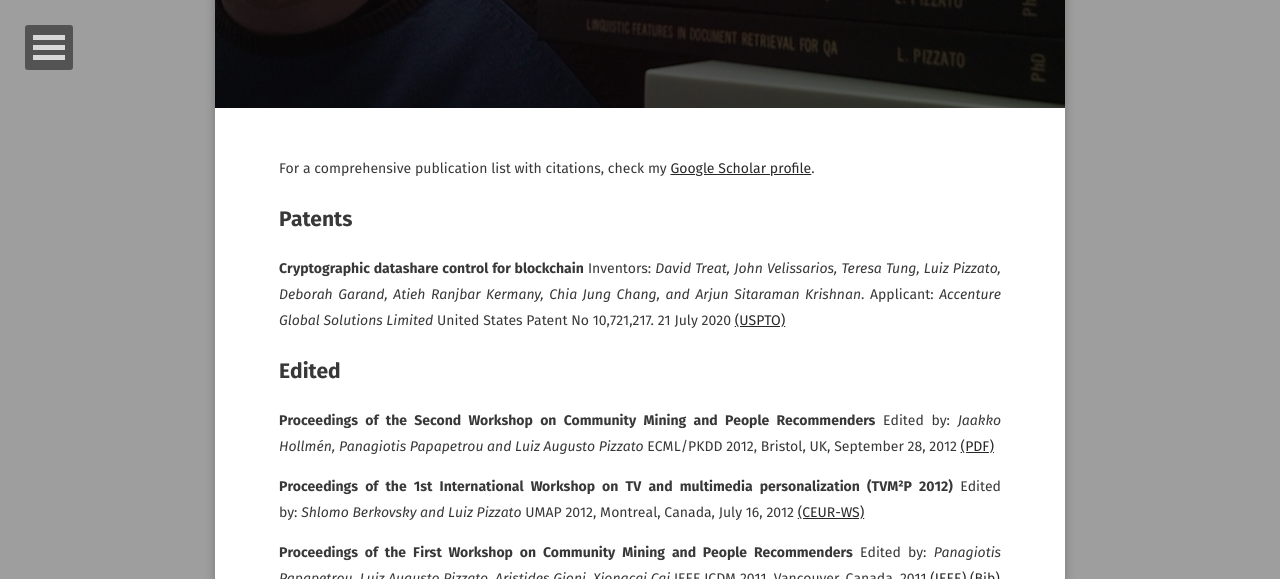
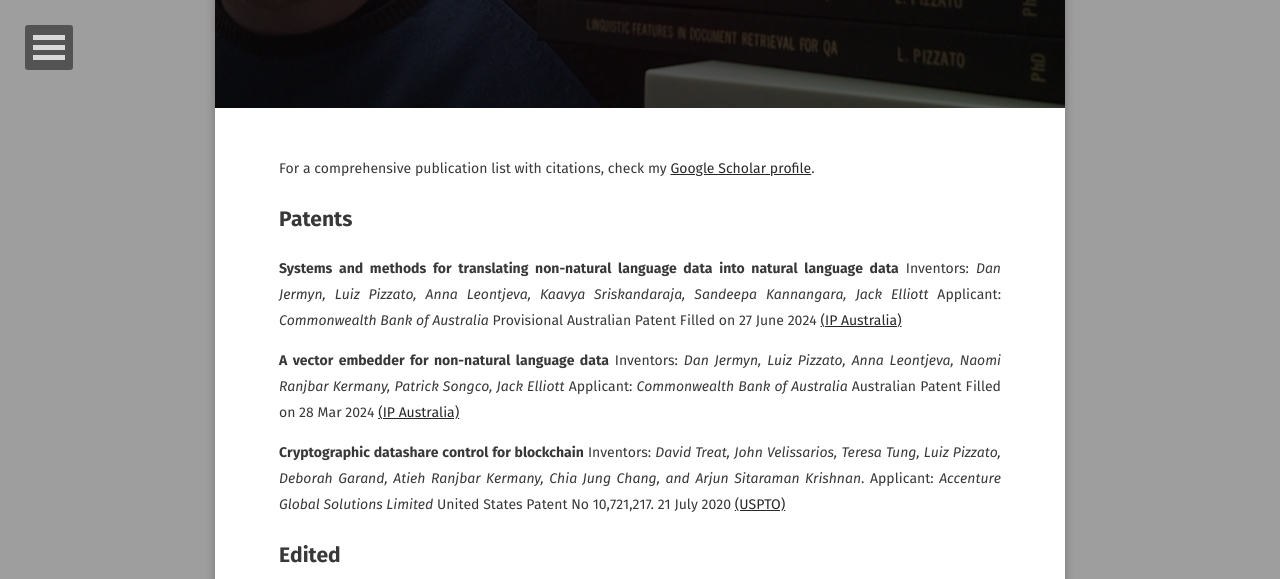
Before and after one commit to pizzato/pizzato.github.io, a Jekyll site: the page built from publications/index.markdown, in a window 1280 px wide and 900 px high, scrolled down 381 px, cut to the strip 0-579 px from the top of the window. Built offline with Jekyll 4.4.1, drawn with Linux system fonts in a browser that asks for light colours; some web fonts are replaced; a style sheet for code colours, icons or effects is not loaded.

Commit message:
Update index.markdown

```diff
--- a/publications/index.markdown
+++ b/publications/index.markdown
@@ -14,6 +14,19 @@ For a comprehensive publication list with citations, check my [Google Scholar pr
 
 
 ## Patents
+
+
+**Systems and methods for translating non-natural language data into natural language data**
+Inventors: _Dan Jermyn, Luiz Pizzato, Anna Leontjeva, Kaavya Sriskandaraja, Sandeepa Kannangara, Jack Elliott_
+Applicant: _Commonwealth Bank of Australia_
+Provisional Australian Patent Filled on 27 June 2024
+[(IP Australia)](https://ipsearch.ipaustralia.gov.au/patents/2024901967)
+
+**A vector embedder for non-natural language data**
+Inventors: _Dan Jermyn, Luiz Pizzato, Anna Leontjeva, Naomi Ranjbar Kermany, Patrick Songco, Jack Elliott_
+Applicant: _Commonwealth Bank of Australia_
+Australian Patent Filled on 28 Mar 2024
+[(IP Australia)](https://ipsearch.ipaustralia.gov.au/patents/2024202048)
 
 **Cryptographic datashare control for blockchain**
 Inventors: _David Treat, John Velissarios, Teresa Tung, Luiz Pizzato, Deborah Garand, Atieh Ranjbar Kermany, Chia Jung Chang, and Arjun Sitaraman Krishnan_.
```
